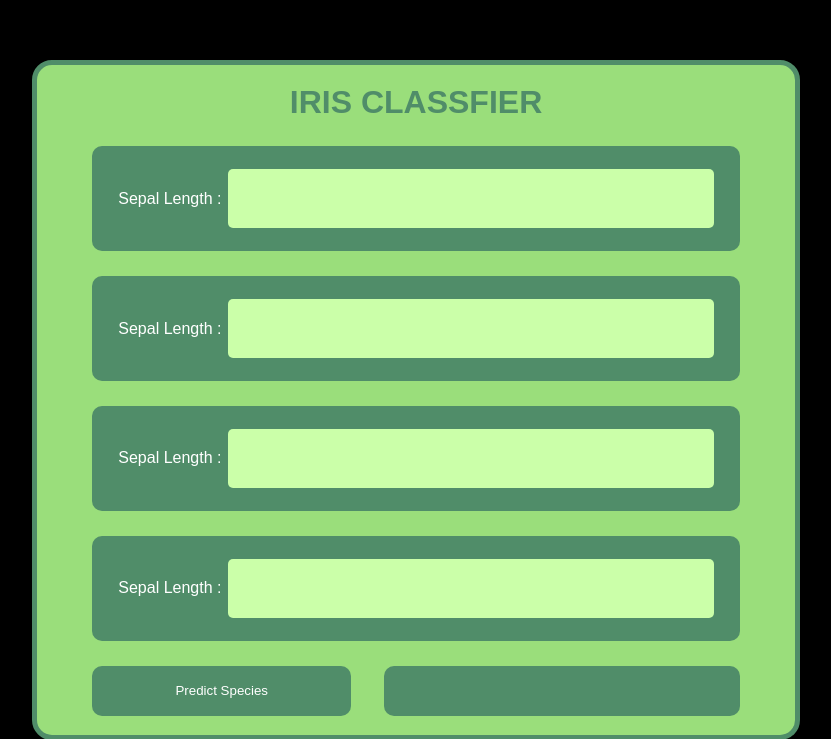
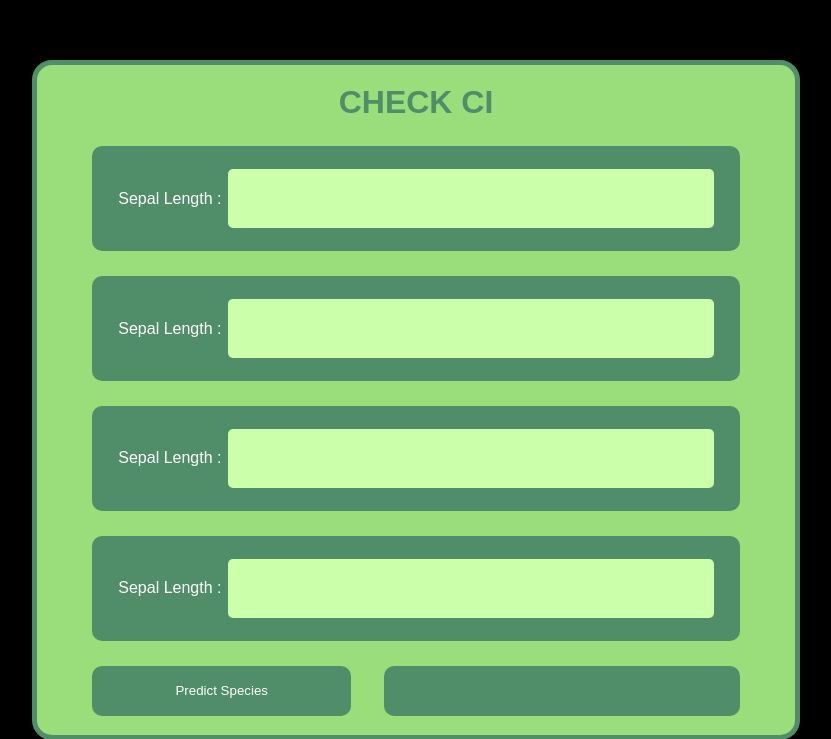
Before and after one commit to reeve-c/Azure-DevOps-Try-2, a Flask app: page / in a window 1280 px wide. Shown: the top 739 px of the page, without its empty margins (224-1055 px from the left). Run offline with Flask 3, Linux system fonts and the light colour scheme; parts of the project's set-up code (start-up, migrations or seed data) failed here and were passed over; some web fonts are replaced.

Commit message:
2nd: Edited index.html

```diff
--- a/templates/index.html
+++ b/templates/index.html
@@ -10,7 +10,7 @@
 <body>
     <form id="numberForm">
 
-        <h1>IRIS CLASSFIER</h1>
+        <h1>CHECK CI</h1>
 
         <div class="form-row">
             <label for="sepalLength">Sepal Length :</label>
```
